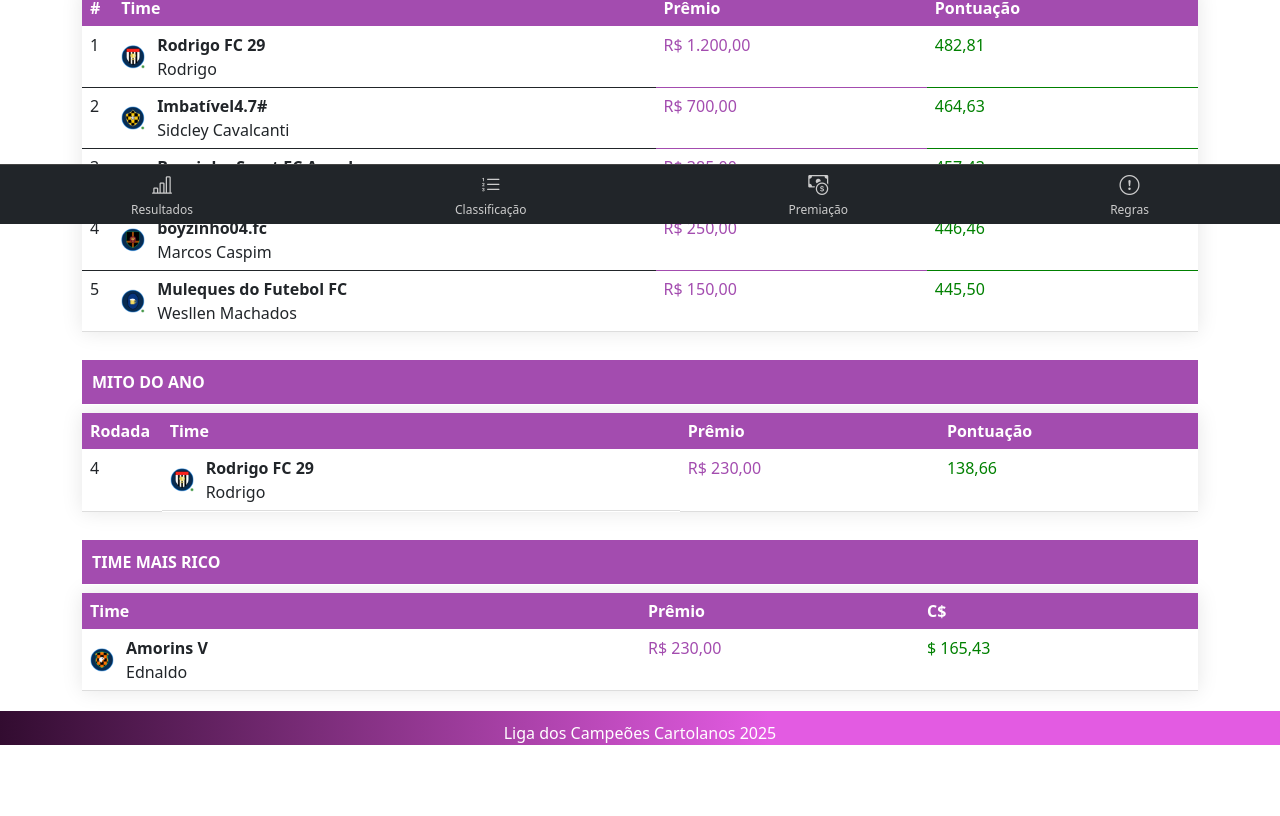
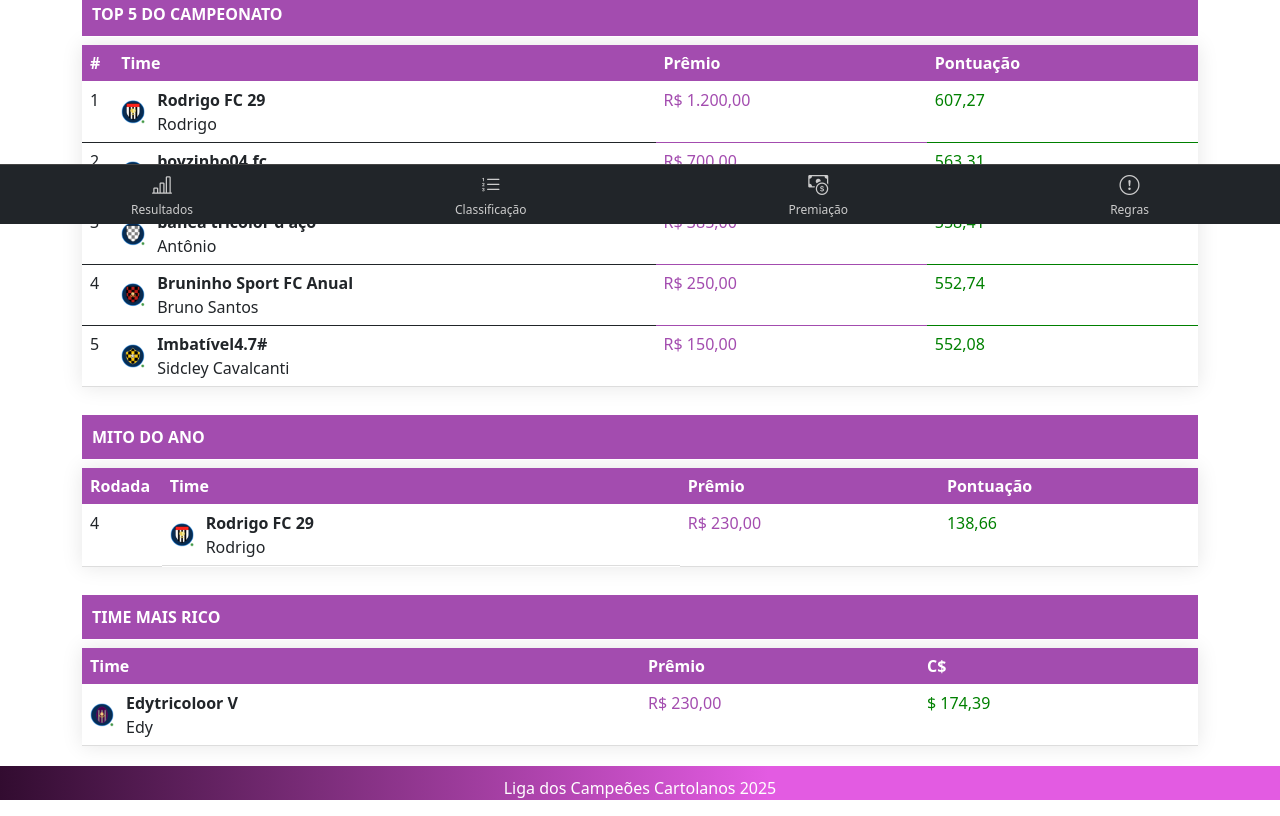
Before and after one commit to edycarlos86/cartola2025, an Angular app: page / in a window 1280 px wide. Shown: the part 576-1392 px from the top of the page. Before the commit the page ends 1337 px from the top, so only its background shows below. Built offline with nearby package versions, Linux system fonts and the light colour scheme.

Commit message:
rodada 6

```diff
--- a/src/app/telas/classificacao/classificacao.component.ts
+++ b/src/app/telas/classificacao/classificacao.component.ts
@@ -32,7 +32,13 @@ export class ClassificacaoComponent {
       rodada: '5',
       fileUrlRodada: 'assets/pdf/rodada5-rodada.pdf',
       fileUrlGeral: 'assets/pdf/rodada5-geral.pdf'
-    }
+    },
+    {
+      rodada: '6',
+      fileUrlRodada: 'assets/pdf/rodada6-rodada.pdf',
+      fileUrlGeral: 'assets/pdf/rodada6-geral.pdf'
+    },
+
   ]
 
 
--- a/src/app/telas/resultados/resultados.component.ts
+++ b/src/app/telas/resultados/resultados.component.ts
@@ -57,7 +57,14 @@ export class ResultadosComponent {
       pontos: '103,27',
       img: 'assets/img/boyzinh04.fc.png',
       imgTam: 'imgTam'
-
+    },
+    {
+      rodada: '6',
+      time: 'bahea tricolor d aço',
+      cartoleiro: 'Antônio',
+      pontos: '131,66',
+      img: 'assets/img/antonio.png',
+      imgTam: 'imgTam'
     },
 
 
@@ -81,43 +88,47 @@ export class ResultadosComponent {
       rodada: '1',
       time: 'Rodrigo FC 29',
       cartoleiro: 'Rodrigo',
-      pontos: '482,81',
+      pontos: '607,27',
       img: 'assets/img/rodrigo.png',
       premio: 'R$ 1.200,00',
     },
     {
       rodada: '2',
-      time: 'Imbatível4.7#',
-      cartoleiro: 'Sidcley Cavalcanti',
-      pontos: '464,63',
-      img: 'assets/img/sidcley.png',
+      time: 'boyzinho04.fc',
+      cartoleiro: 'Marcos Caspim',
+      pontos: '563,31',
+      img: 'assets/img/boyzinh04.fc.png',
       premio: 'R$ 700,00',
     },
     {
       rodada: '3',
-      time: 'Bruninho Sport FC Anual',
-      cartoleiro: 'Bruno Santos',
-      img: 'assets/img/Bruno.png',
-      pontos: '457,43',
+      time: 'bahea tricolor d aço',
+      cartoleiro: 'Antônio',
+      pontos: '558,41',
+      img: 'assets/img/antonio.png',
       premio: 'R$ 385,00',
     },
     {
       rodada: '4',
-      time: 'boyzinho04.fc',
-      cartoleiro: 'Marcos Caspim',
-      pontos: '446,46',
-      img: 'assets/img/boyzinh04.fc.png',
+      time: 'Bruninho Sport FC Anual',
+      cartoleiro: 'Bruno Santos',
+      img: 'assets/img/Bruno.png',
+      pontos: '552,74',
       premio: 'R$ 250,00',
     },
-
     {
       rodada: '5',
-      time: 'Muleques do Futebol FC',
-      cartoleiro: 'Wesllen Machados',
-      pontos: '445,50',
-      img: 'assets/img/wesllen.png',
+      time: 'Imbatível4.7#',
+      cartoleiro: 'Sidcley Cavalcanti',
+      pontos: '552,08',
+      img: 'assets/img/sidcley.png',
       premio: 'R$ 150,00',
     },
+
+
+
+
+
 
 
 
@@ -137,10 +148,10 @@ export class ResultadosComponent {
   ListaMaisRico = [
     {
       rodada: '-',
-      time: 'Amorins V',
-      cartoleiro: 'Ednaldo',
-      cartoletas: '165,43',
-      img: 'assets/img/Amorins V.png'
+      time: 'Edytricoloor V',
+      cartoleiro: 'Edy',
+      cartoletas: '174,39',
+      img: 'assets/img/EdyV.png'
     },
   ]
 
```
Also changed, not shown: src/assets/img/antonio.png (added), 4 other files (tests, documents, lock files or other folders).
